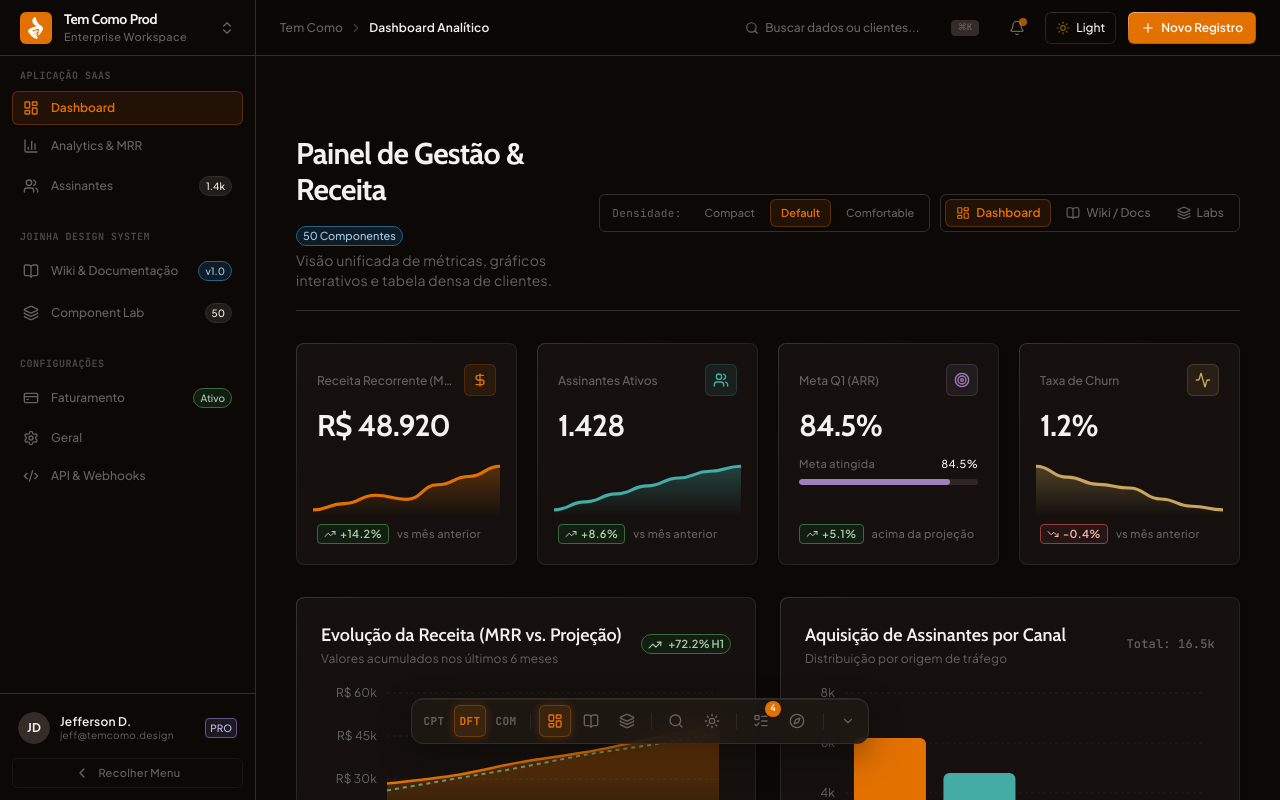
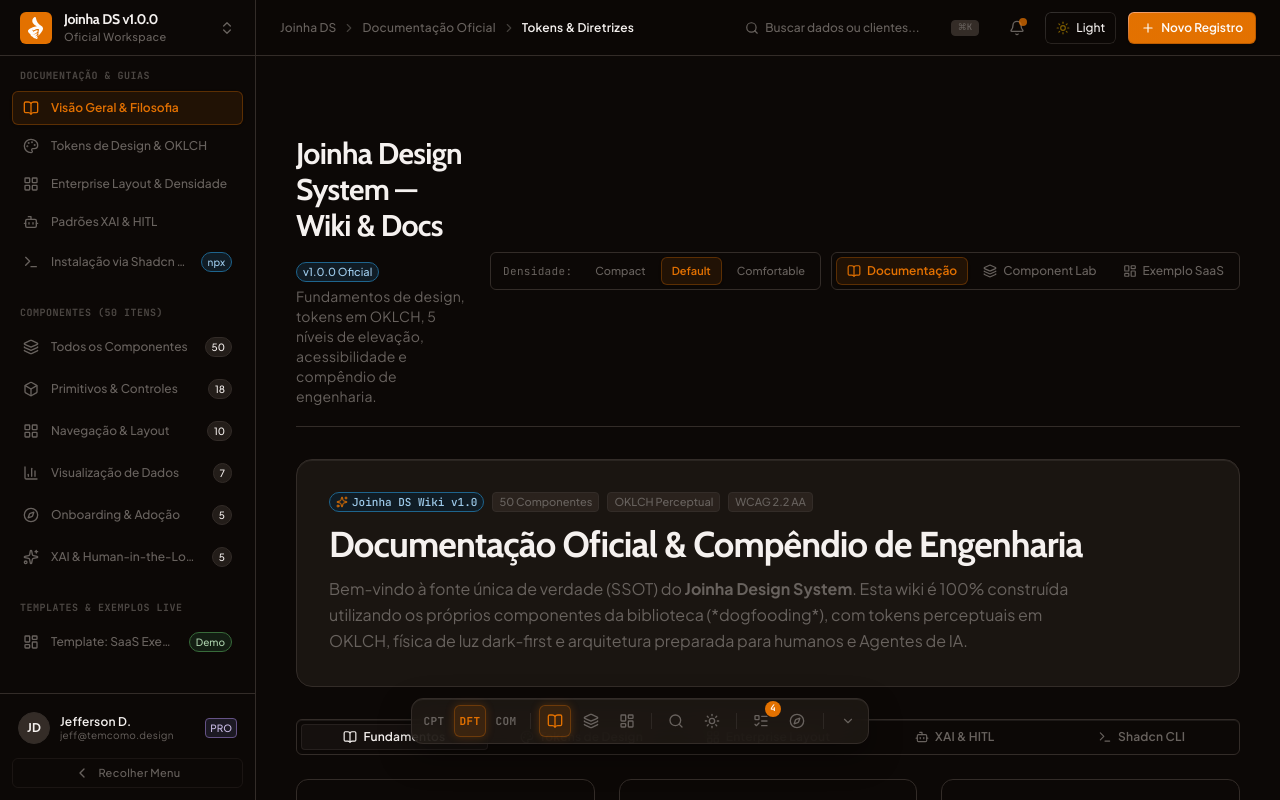
Before and after one commit to jeffdomingos/Joinha_DS, a React (Vite) app: page / in a window 1280 px wide. Built offline with nearby package versions, Linux system fonts and the light colour scheme.

Commit message:
feat(docs): set Design System Wiki as official Home and convert dashboard into live reference template

```diff
--- a/src/App.tsx
+++ b/src/App.tsx
@@ -25,6 +25,13 @@ import {
   Compass,
   ListTodo,
   Sliders,
+  Palette,
+  LayoutGrid,
+  Bot,
+  Terminal,
+  Box,
+  BarChart3,
+  Sparkles,
 } from "lucide-react"
 
 // View Components
@@ -34,8 +41,9 @@ import { ComponentLabView } from "@/pages/component-lab-view"
 
 export function App() {
   const [theme, setTheme] = useState<"dark" | "light">("dark")
-  const [viewMode, setViewMode] = useState<"dashboard" | "docs" | "lab">("dashboard")
-  const [activeNavItem, setActiveNavItem] = useState("dashboard")
+  const [viewMode, setViewMode] = useState<"docs" | "lab" | "templates-dashboard">("docs")
+  const [activeNavItem, setActiveNavItem] = useState("docs-overview")
+  const [labCategory, setLabCategory] = useState<string>("all")
   const [openCommand, setOpenCommand] = useState(false)
   const [densityMode, setDensityMode] = useState<"default" | "compact" | "comfortable">("default")
 
@@ -47,8 +55,8 @@ export function App() {
   const checklistSteps: OnboardingStep[] = [
     {
       id: "step-1",
-      title: "Explorar o Dashboard Analítico",
-      description: "Visualize métricas de MRR, projeções e a tabela densa de clientes.",
+      title: "Explorar a Wiki do Design System",
+      description: "Descubra tokens em OKLCH, elevação e acessibilidade WCAG 2.2 AA.",
       completed: true,
     },
     {
@@ -59,8 +67,8 @@ export function App() {
     },
     {
       id: "step-3",
-      title: "Consultar a Wiki Oficial do Design System",
-      description: "Descubra tokens em OKLCH, elevação e acessibilidade WCAG 2.2 AA.",
+      title: "Explorar os 50 Componentes no Lab",
+      description: "Teste primitivos, painéis resizable e copie comandos de instalação via CLI.",
       completed: false,
     },
     {
@@ -74,19 +82,19 @@ export function App() {
   const tourSteps: TourStep[] = [
     {
       title: "Bem-vindo ao Joinha Design System! 🍊",
-      description: "Um Design System moderno com Tailwind CSS v4, OKLCH, 50 componentes e arquitetura Agent-Native.",
+      description: "Plataforma de documentação oficial, tokens perceptuais em OKLCH, 50 componentes e arquitetura Agent-Native.",
+    },
+    {
+      title: "Wiki & Documentação Oficial",
+      description: "Explore tokens de cores, elevação, tipografia e os compêndios de engenharia moderna.",
+    },
+    {
+      title: "Laboratório de Componentes (Live Labs)",
+      description: "Teste os 50 componentes ao vivo, simule variantes e instale diretamente via CLI do Shadcn.",
     },
     {
       title: "Matriz de Densidade Paramétrica",
       description: "Controle globalmente o espaçamento de tabelas e formulários via Compact (32px), Default (40px) e Comfortable (48px).",
-    },
-    {
-      title: "Wiki & Documentação Oficial",
-      description: "Explore tokens perceptuais, diretrizes de acessibilidade e compêndio de engenharia.",
-    },
-    {
-      title: "Laboratório de Componentes (Live Labs)",
-      description: "Teste 50 componentes ao vivo com suporte a Split Panes, XAI e instalação via CLI do Shadcn.",
     },
   ]
 
@@ -115,60 +123,77 @@ export function App() {
     }
   }
 
-  const breadcrumbLabels: Record<string, string> = {
-    dashboard: "Dashboard Analítico",
-    docs: "Wiki & Documentação",
-    lab: "Component Lab & Playground",
+  const handleSelectNav = (id: string) => {
+    setActiveNavItem(id)
+    if (id.startsWith("docs-") || id === "docs") {
+      setViewMode("docs")
+    } else if (id.startsWith("lab-") || id === "lab") {
+      setViewMode("lab")
+      if (id === "lab-primitives") setLabCategory("primitives")
+      else if (id === "lab-layout") setLabCategory("nav_layout")
+      else if (id === "lab-data") setLabCategory("data_viz")
+      else if (id === "lab-onboarding") setLabCategory("onboarding")
+      else if (id === "lab-xai") setLabCategory("xai_hitl")
+      else setLabCategory("all")
+    } else if (id === "template-dashboard" || id === "dashboard" || id === "analytics") {
+      setViewMode("templates-dashboard")
+    }
   }
 
-  const breadcrumbs = [
-    { label: "Tem Como" },
-    { label: breadcrumbLabels[viewMode] || "Dashboard Analítico" },
-  ]
+  const breadcrumbMap = {
+    docs: [
+      { label: "Joinha DS" },
+      { label: "Documentação Oficial" },
+      { label: "Tokens & Diretrizes" },
+    ],
+    lab: [
+      { label: "Joinha DS" },
+      { label: "Component Lab" },
+      { label: "50 Componentes" },
+    ],
+    "templates-dashboard": [
+      { label: "Joinha DS" },
+      { label: "Templates de Exemplo" },
+      { label: "SaaS Executive Dashboard" },
+    ],
+  }
 
   return (
     <AppLayout
       theme={theme}
       onToggleTheme={toggleTheme}
-      breadcrumbs={breadcrumbs}
+      breadcrumbs={breadcrumbMap[viewMode]}
       activeNavItem={activeNavItem}
-      onSelectNavItem={(id) => {
-        setActiveNavItem(id)
-        if (id === "dashboard" || id === "analytics" || id === "customers" || id === "billing") {
-          setViewMode("dashboard")
-        } else if (id === "docs" || id === "wiki" || id === "tokens") {
-          setViewMode("docs")
-        } else {
-          setViewMode("lab")
-        }
-      }}
+      onSelectNavItem={handleSelectNav}
       onNewAction={() => {
-        toast.info("Ação Global Acionada", {
-          description: "Modal de novo registro ou assinatura pronto para abertura.",
-        })
+        const cmd = "npx shadcn@latest add https://raw.githubusercontent.com/jeffdomingos/Joinha_DS/master/public/r/index.json"
+        navigator.clipboard.writeText(cmd)
+        toast.success("Comando CLI do Registro copiado!", { description: cmd })
       }}
     >
-      {/* View Switcher Top Bar */}
+      {/* Top Hero / Header Control Bar */}
       <div className="flex flex-col sm:flex-row sm:items-center justify-between gap-4 border-b border-border pb-5 mb-8">
         <div>
           <div className="flex flex-wrap items-center gap-2.5">
             <h1 className="text-2xl sm:text-3xl font-bold font-display tracking-tight text-foreground">
-              {viewMode === "dashboard" && "Painel de Gestão & Receita"}
-              {viewMode === "docs" && "Design System Wiki & Docs"}
+              {viewMode === "docs" && "Joinha Design System — Wiki & Docs"}
               {viewMode === "lab" && "Laboratório de Componentes"}
+              {viewMode === "templates-dashboard" && "Template: SaaS Executive Dashboard"}
             </h1>
-            <Badge variant="info" size="sm">50 Componentes</Badge>
+            {viewMode === "docs" && <Badge variant="info" size="sm">v1.0.0 Oficial</Badge>}
+            {viewMode === "lab" && <Badge variant="info" size="sm">50 Componentes</Badge>}
+            {viewMode === "templates-dashboard" && <Badge variant="success" size="sm">Template Live</Badge>}
           </div>
           <p className="text-xs sm:text-sm text-muted-foreground mt-1">
-            {viewMode === "dashboard" && "Visão unificada de métricas, gráficos interativos e tabela densa de clientes."}
-            {viewMode === "docs" && "Diretrizes de design, tokens interativos OKLCH, elevação e compêndio de engenharia."}
-            {viewMode === "lab" && "Teste interativo, visualizador de diffs, Split Panes e instalação modular via CLI."}
+            {viewMode === "docs" && "Fundamentos de design, tokens em OKLCH, 5 níveis de elevação, acessibilidade e compêndio de engenharia."}
+            {viewMode === "lab" && "Explore os 50 componentes modulares, teste variantes interativamente e copie comandos CLI."}
+            {viewMode === "templates-dashboard" && "Aplicação SaaS de referência 100% construída com componentes do Joinha DS para validação de composição e densidade."}
           </p>
         </div>
 
-        {/* View Switcher Controls */}
+        {/* Top Controls & Navigation Switcher */}
         <div className="flex flex-wrap items-center gap-2.5 shrink-0 self-start sm:self-auto">
-          {/* Density Switcher */}
+          {/* Density Matrix Switcher */}
           <div className="inline-flex items-center p-1 rounded-(--tc-radius-md) bg-surface-card border border-border gap-1">
             <span className="text-[11px] font-mono text-muted-foreground px-2 hidden md:inline">Densidade:</span>
             <Button
@@ -205,49 +230,43 @@ export function App() {
             <Button
               variant="navItem"
               size="sm"
-              isActive={viewMode === "dashboard"}
-              onClick={() => setViewMode("dashboard")}
-              className="h-7 px-2.5 text-xs gap-1.5 cursor-pointer font-medium"
-            >
-              <LayoutDashboard className="w-3.5 h-3.5" />
-              <span>Dashboard</span>
-            </Button>
-            <Button
-              variant="navItem"
-              size="sm"
               isActive={viewMode === "docs"}
-              onClick={() => setViewMode("docs")}
+              onClick={() => { setViewMode("docs"); setActiveNavItem("docs-overview"); }}
               className="h-7 px-2.5 text-xs gap-1.5 cursor-pointer font-medium"
             >
               <BookOpen className="w-3.5 h-3.5" />
-              <span>Wiki / Docs</span>
+              <span>Documentação</span>
             </Button>
             <Button
               variant="navItem"
               size="sm"
               isActive={viewMode === "lab"}
-              onClick={() => setViewMode("lab")}
+              onClick={() => { setViewMode("lab"); setActiveNavItem("lab-all"); }}
               className="h-7 px-2.5 text-xs gap-1.5 cursor-pointer font-medium"
             >
               <Layers className="w-3.5 h-3.5" />
-              <span>Labs</span>
+              <span>Component Lab</span>
+            </Button>
+            <Button
+              variant="navItem"
+              size="sm"
+              isActive={viewMode === "templates-dashboard"}
+              onClick={() => { setViewMode("templates-dashboard"); setActiveNavItem("template-dashboard"); }}
+              className="h-7 px-2.5 text-xs gap-1.5 cursor-pointer font-medium"
+            >
+              <LayoutDashboard className="w-3.5 h-3.5" />
+              <span>Exemplo SaaS</span>
             </Button>
           </div>
         </div>
       </div>
 
       {/* Main View Router */}
-      {viewMode === "dashboard" && (
-        <DashboardView
-          onNavigateToDocs={() => setViewMode("docs")}
-          onNavigateToLab={() => setViewMode("lab")}
-        />
-      )}
-
       {viewMode === "docs" && <DocsWikiView />}
 
       {viewMode === "lab" && (
         <ComponentLabView
+          initialCategory={labCategory}
           onStartTour={() => {
             setCurrentTourStep(0)
             setIsTourOpen(true)
@@ -256,23 +275,69 @@ export function App() {
         />
       )}
 
+      {viewMode === "templates-dashboard" && (
+        <DashboardView
+          onNavigateToDocs={() => { setViewMode("docs"); setActiveNavItem("docs-overview"); }}
+          onNavigateToLab={() => { setViewMode("lab"); setActiveNavItem("lab-all"); }}
+        />
+      )}
+
       {/* Global Command Palette Dialog (⌘K) */}
       <CommandDialog open={openCommand} onOpenChange={setOpenCommand}>
-        <CommandInput placeholder="Digite um comando ou busque no SaaS e Design System..." />
+        <CommandInput placeholder="Digite um comando ou busque tokens e componentes..." />
         <CommandList>
           <CommandEmpty>Nenhum resultado encontrado.</CommandEmpty>
-          <CommandGroup heading="Navegação Principal">
-            <CommandItem onSelect={() => { setViewMode("dashboard"); setOpenCommand(false); toast.info("Navegando para o Dashboard"); }}>
-              <LayoutDashboard className="mr-2 h-4 w-4 text-primary" />
-              <span>Dashboard Analítico</span>
+
+          <CommandGroup heading="Documentação & Guias">
+            <CommandItem onSelect={() => { setViewMode("docs"); setActiveNavItem("docs-overview"); setOpenCommand(false); toast.info("Abrindo Wiki do Design System"); }}>
+              <BookOpen className="mr-2 h-4 w-4 text-primary" />
+              <span>Visão Geral & Filosofia de Design</span>
             </CommandItem>
-            <CommandItem onSelect={() => { setViewMode("docs"); setOpenCommand(false); toast.info("Abrindo Wiki do Design System"); }}>
-              <BookOpen className="mr-2 h-4 w-4 text-primary" />
-              <span>Wiki & Documentação Oficial</span>
+            <CommandItem onSelect={() => { setViewMode("docs"); setActiveNavItem("docs-tokens"); setOpenCommand(false); toast.info("Tokens OKLCH"); }}>
+              <Palette className="mr-2 h-4 w-4 text-primary" />
+              <span>Tokens de Design & Cores OKLCH</span>
             </CommandItem>
-            <CommandItem onSelect={() => { setViewMode("lab"); setOpenCommand(false); toast.info("Abrindo Component Lab"); }}>
+            <CommandItem onSelect={() => { setViewMode("docs"); setActiveNavItem("docs-layout"); setOpenCommand(false); toast.info("Enterprise Layout"); }}>
+              <LayoutGrid className="mr-2 h-4 w-4 text-primary" />
+              <span>Enterprise Layout & Densidade Paramétrica</span>
+            </CommandItem>
+            <CommandItem onSelect={() => { setViewMode("docs"); setActiveNavItem("docs-xai"); setOpenCommand(false); toast.info("Padrões XAI & HITL"); }}>
+              <Bot className="mr-2 h-4 w-4 text-primary" />
+              <span>Padrões de XAI & Human-in-the-Loop</span>
+            </CommandItem>
+            <CommandItem onSelect={() => { setViewMode("docs"); setActiveNavItem("docs-cli"); setOpenCommand(false); toast.info("Guia de CLI"); }}>
+              <Terminal className="mr-2 h-4 w-4 text-primary" />
+              <span>Instalação via Shadcn CLI (npx shadcn add)</span>
+            </CommandItem>
+          </CommandGroup>
+
+          <CommandGroup heading="Laboratório de Componentes">
+            <CommandItem onSelect={() => { setViewMode("lab"); setLabCategory("all"); setActiveNavItem("lab-all"); setOpenCommand(false); }}>
               <Layers className="mr-2 h-4 w-4 text-primary" />
-              <span>Laboratório de Componentes (Labs)</span>
+              <span>Explorador Geral (Todos os 50 Componentes)</span>
+            </CommandItem>
+            <CommandItem onSelect={() => { setViewMode("lab"); setLabCategory("primitives"); setActiveNavItem("lab-primitives"); setOpenCommand(false); }}>
+              <Box className="mr-2 h-4 w-4" />
+              <span>Primitivos & Controles de Formulário (18)</span>
+            </CommandItem>
+            <CommandItem onSelect={() => { setViewMode("lab"); setLabCategory("nav_layout"); setActiveNavItem("lab-layout"); setOpenCommand(false); }}>
+              <LayoutGrid className="mr-2 h-4 w-4" />
+              <span>Navegação, Sheets & Resizable Split Panes (10)</span>
+            </CommandItem>
+            <CommandItem onSelect={() => { setViewMode("lab"); setLabCategory("data_viz"); setActiveNavItem("lab-data"); setOpenCommand(false); }}>
+              <BarChart3 className="mr-2 h-4 w-4" />
+              <span>Visualização de Dados & Recharts (7)</span>
+            </CommandItem>
+            <CommandItem onSelect={() => { setViewMode("lab"); setLabCategory("xai_hitl"); setActiveNavItem("lab-xai"); setOpenCommand(false); }}>
+              <Sparkles className="mr-2 h-4 w-4 text-primary" />
+              <span>XAI (Confidence, Trace, HITL Banner, Diff Viewer) (5)</span>
+            </CommandItem>
+          </CommandGroup>
+
+          <CommandGroup heading="Templates de Referência">
+            <CommandItem onSelect={() => { setViewMode("templates-dashboard"); setActiveNavItem("template-dashboard"); setOpenCommand(false); toast.info("Template SaaS Aberto"); }}>
+              <LayoutDashboard className="mr-2 h-4 w-4 text-success" />
+              <span>Template: SaaS Executive Dashboard</span>
             </CommandItem>
           </CommandGroup>
 
@@ -369,22 +434,22 @@ export function App() {
 
         {/* View Switchers */}
         <FloatingToolbarItem
-          icon={<LayoutDashboard className="w-4 h-4" />}
-          label="Ver Dashboard SaaS"
-          active={viewMode === "dashboard"}
-          onClick={() => setViewMode("dashboard")}
-        />
-        <FloatingToolbarItem
           icon={<BookOpen className="w-4 h-4" />}
-          label="Ver Wiki & Docs"
+          label="Ver Documentação & Wiki"
           active={viewMode === "docs"}
-          onClick={() => setViewMode("docs")}
+          onClick={() => { setViewMode("docs"); setActiveNavItem("docs-overview"); }}
         />
         <FloatingToolbarItem
           icon={<Layers className="w-4 h-4" />}
-          label="Ver Component Lab"
+          label="Ver Component Lab (50)"
           active={viewMode === "lab"}
-          onClick={() => setViewMode("lab")}
+          onClick={() => { setViewMode("lab"); setActiveNavItem("lab-all"); }}
+        />
+        <FloatingToolbarItem
+          icon={<LayoutDashboard className="w-4 h-4" />}
+          label="Ver Template SaaS de Exemplo"
+          active={viewMode === "templates-dashboard"}
+          onClick={() => { setViewMode("templates-dashboard"); setActiveNavItem("template-dashboard"); }}
         />
 
         <FloatingToolbarSeparator />
--- a/src/components/layout/sidebar.tsx
+++ b/src/components/layout/sidebar.tsx
@@ -2,11 +2,8 @@ import * as React from "react"
 import {
   LayoutDashboard,
   BarChart3,
-  Users,
-  CreditCard,
   Settings,
   Shield,
-  Code2,
   ChevronLeft,
   ChevronRight,
   ChevronsUpDown,
@@ -16,6 +13,13 @@ import {
   Building2,
   BookOpen,
   Layers,
+  Palette,
+  LayoutGrid,
+  Bot,
+  Terminal,
+  Compass,
+  Box,
+  Sparkles,
 } from "lucide-react"
 import {
   DropdownMenu,
@@ -48,54 +52,73 @@ export interface NavGroup {
 
 const defaultNavGroups: NavGroup[] = [
   {
-    groupLabel: "Aplicação SaaS",
+    groupLabel: "Documentação & Guias",
     items: [
-      { id: "dashboard", label: "Dashboard", icon: LayoutDashboard },
-      { id: "analytics", label: "Analytics & MRR", icon: BarChart3 },
+      { id: "docs-overview", label: "Visão Geral & Filosofia", icon: BookOpen },
+      { id: "docs-tokens", label: "Tokens de Design & OKLCH", icon: Palette },
+      { id: "docs-layout", label: "Enterprise Layout & Densidade", icon: LayoutGrid },
+      { id: "docs-xai", label: "Padrões XAI & HITL", icon: Bot },
+      { id: "docs-cli", label: "Instalação via Shadcn CLI", icon: Terminal, badge: { text: "npx", variant: "info" } },
+    ],
+  },
+  {
+    groupLabel: "Componentes (50 Itens)",
+    items: [
       {
-        id: "customers",
-        label: "Assinantes",
-        icon: Users,
-        badge: { text: "1.4k", variant: "neutral" },
+        id: "lab-all",
+        label: "Todos os Componentes",
+        icon: Layers,
+        badge: { text: "50", variant: "neutral" },
+      },
+      {
+        id: "lab-primitives",
+        label: "Primitivos & Controles",
+        icon: Box,
+        badge: { text: "18", variant: "neutral" },
+      },
+      {
+        id: "lab-layout",
+        label: "Navegação & Layout",
+        icon: LayoutGrid,
+        badge: { text: "10", variant: "neutral" },
+      },
+      {
+        id: "lab-data",
+        label: "Visualização de Dados",
+        icon: BarChart3,
+        badge: { text: "7", variant: "neutral" },
+      },
+      {
+        id: "lab-onboarding",
+        label: "Onboarding & Adoção",
+        icon: Compass,
+        badge: { text: "5", variant: "neutral" },
+      },
+      {
+        id: "lab-xai",
+        label: "XAI & Human-in-the-Loop",
+        icon: Sparkles,
+        badge: { text: "5", variant: "neutral" },
       },
     ],
   },
   {
-    groupLabel: "Joinha Design System",
+    groupLabel: "Templates & Exemplos Live",
     items: [
       {
-        id: "docs",
-        label: "Wiki & Documentação",
-        icon: BookOpen,
-        badge: { text: "v1.0", variant: "info" },
+        id: "template-dashboard",
+        label: "Template: SaaS Executive",
+        icon: LayoutDashboard,
+        badge: { text: "Demo", variant: "success" },
       },
-      {
-        id: "lab",
-        label: "Component Lab",
-        icon: Layers,
-        badge: { text: "50", variant: "neutral" },
-      },
-    ],
-  },
-  {
-    groupLabel: "Configurações",
-    items: [
-      {
-        id: "billing",
-        label: "Faturamento",
-        icon: CreditCard,
-        badge: { text: "Ativo", variant: "success" },
-      },
-      { id: "settings", label: "Geral", icon: Settings },
-      { id: "api", label: "API & Webhooks", icon: Code2 },
     ],
   },
 ]
 
 const workspaces = [
-  { id: "tc-prod", name: "Tem Como Prod", plan: "Enterprise" },
-  { id: "tc-labs", name: "Tem Como Labs", plan: "Pro" },
-  { id: "acme-corp", name: "Acme Corporation", plan: "Starter" },
+  { id: "v1-latest", name: "Joinha DS v1.0.0", plan: "Oficial" },
+  { id: "oklch-reg", name: "Shadcn Registry (50)", plan: "CLI Ready" },
+  { id: "gh-template", name: "GitHub Starter Template", plan: "React 19" },
 ]
 
 export interface SidebarProps {
--- a/src/pages/dashboard-view.tsx
+++ b/src/pages/dashboard-view.tsx
@@ -165,6 +165,39 @@ export interface DashboardViewProps {
 export function DashboardView({ onNavigateToDocs, onNavigateToLab }: DashboardViewProps) {
   return (
     <div className="space-y-8 animate-in fade-in-50 duration-300">
+      {/* Template Header Disclaimer Banner */}
+      <div className="p-4 sm:p-5 rounded-(--tc-radius-xl) bg-surface-card border border-primary/30 flex flex-col sm:flex-row sm:items-center justify-between gap-4">
+        <div className="flex items-start gap-3.5">
+          <div className="p-2.5 rounded-lg bg-primary/10 text-primary shrink-0 mt-0.5">
+            <Sparkles className="w-5 h-5" />
+          </div>
+          <div>
+            <div className="flex flex-wrap items-center gap-2">
+              <h2 className="text-base font-bold font-display text-foreground">
+                Template de Exemplo: SaaS Executive Dashboard
+              </h2>
+              <Badge variant="info" size="sm">Template Live</Badge>
+            </div>
+            <p className="text-xs text-muted-foreground mt-1 max-w-2xl leading-relaxed">
+              Esta visualização demonstra como os componentes do <strong>Joinha DS</strong> (Metric Cards, Sparklines Bézier, Recharts e DataTable) se comportam em harmonia em uma aplicação SaaS real e reagem à matriz de densidade.
+            </p>
+          </div>
+        </div>
+
+        <div className="flex items-center gap-2 shrink-0">
+          {onNavigateToDocs && (
+            <Button variant="outline" size="sm" onClick={onNavigateToDocs} className="text-xs">
+              Ver Wiki & Tokens
+            </Button>
+          )}
+          {onNavigateToLab && (
+            <Button variant="primary" size="sm" onClick={onNavigateToLab} className="text-xs font-semibold">
+              Explorar 50 Componentes
+            </Button>
+          )}
+        </div>
+      </div>
+
       {/* 1. Metric Cards Grid */}
       <div className="grid grid-cols-1 sm:grid-cols-2 lg:grid-cols-4 gap-5">
         <MetricCard
```
Also changed, not shown: public/r/sidebar.json (+1 -1 lines), src/pages/component-lab-view.tsx (+9 -2 lines).
